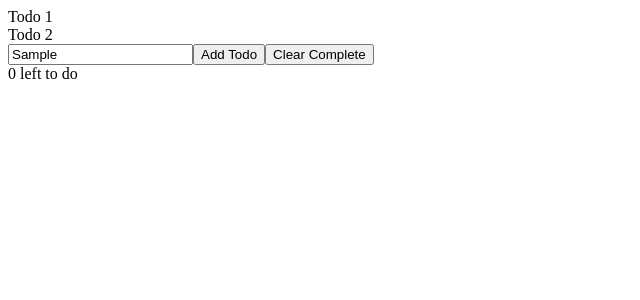
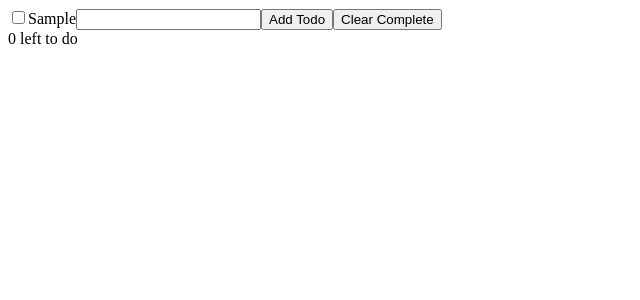
Before and after one commit to marcellpaganini/react-tutorial-02, a React (Create React App) app: page / in a window 1280 px wide. Both pictures are taken after typing "Sample" into the empty fields and a click on the button "Add Todo". Shown: the top 300 px of the page, without its empty margins (0-640 px from the left). Built offline with nearby package versions, Linux system fonts and the light colour scheme.

Commit message:
Todos being added via event handler

```diff
--- a/src/App.js
+++ b/src/App.js
@@ -1,13 +1,24 @@
-import React, { useState } from 'react';
+import React, { useState, useRef } from 'react';
 import TodoList from './TodoList';
 
 function App() {
-  const [todos, setTodos] = useState([{ id: 1, name: "Todo 1", complete: false }, { id: 2, name: "Todo 2", complete: false}]);
+  const [todos, setTodos] = useState([]);
+  const todoNameRef = useRef();
+
+  const handleAddTodo = (e) => {
+    const name = todoNameRef.current.value;
+    if (name === "") return;
+    setTodos(prevTodos => {
+      return [...prevTodos, {id: 1, name: name, complete: false}]
+    })
+    todoNameRef.current.value = null;
+  }
+
   return (
     <>
       <TodoList todos={todos}/>
-      <input type="text" />
-      <button>Add Todo</button>
+      <input ref={todoNameRef} type="text" />
+      <button onClick={handleAddTodo}>Add Todo</button>
       <button>Clear Complete</button>
       <div>0 left to do</div>
     </>
--- a/src/Todo.js
+++ b/src/Todo.js
@@ -2,6 +2,9 @@
 
 export default function Todo({ todo }) {
   return (
-    <div>{todo.name}</div>
+    <label>
+        <input type="checkbox" checked={todo.complete}></input>
+        {todo.name}
+    </label>
   )
 }
```
Also changed, not shown: 1 other file (tests, documents, lock files or other folders).
